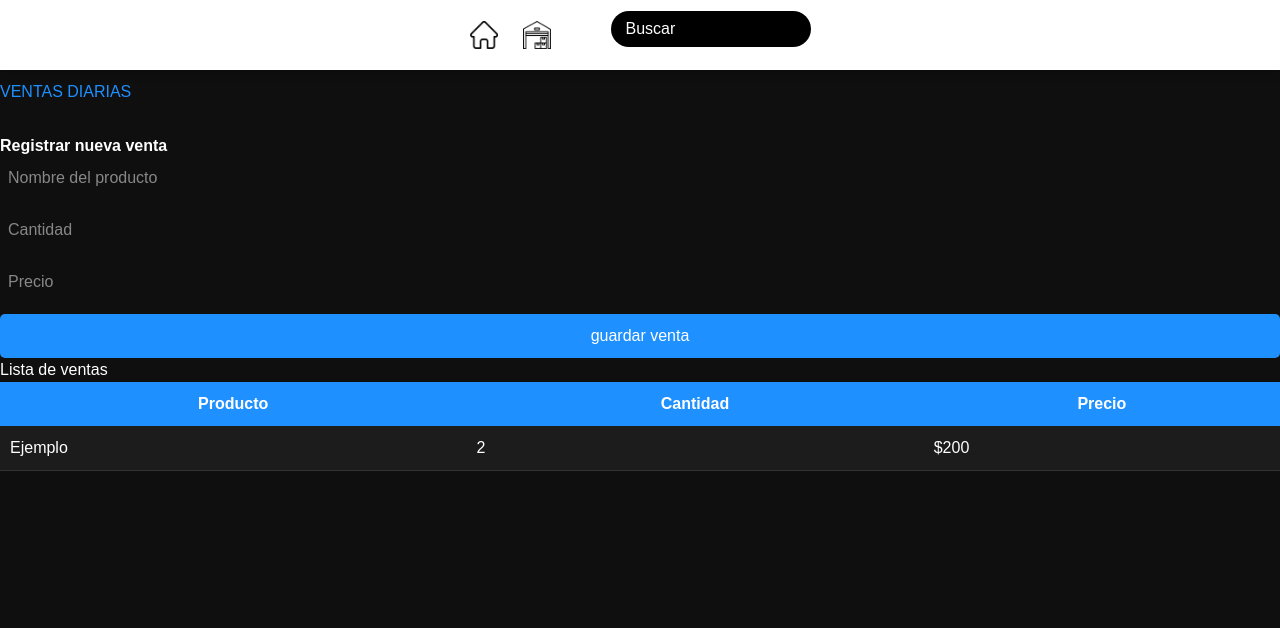
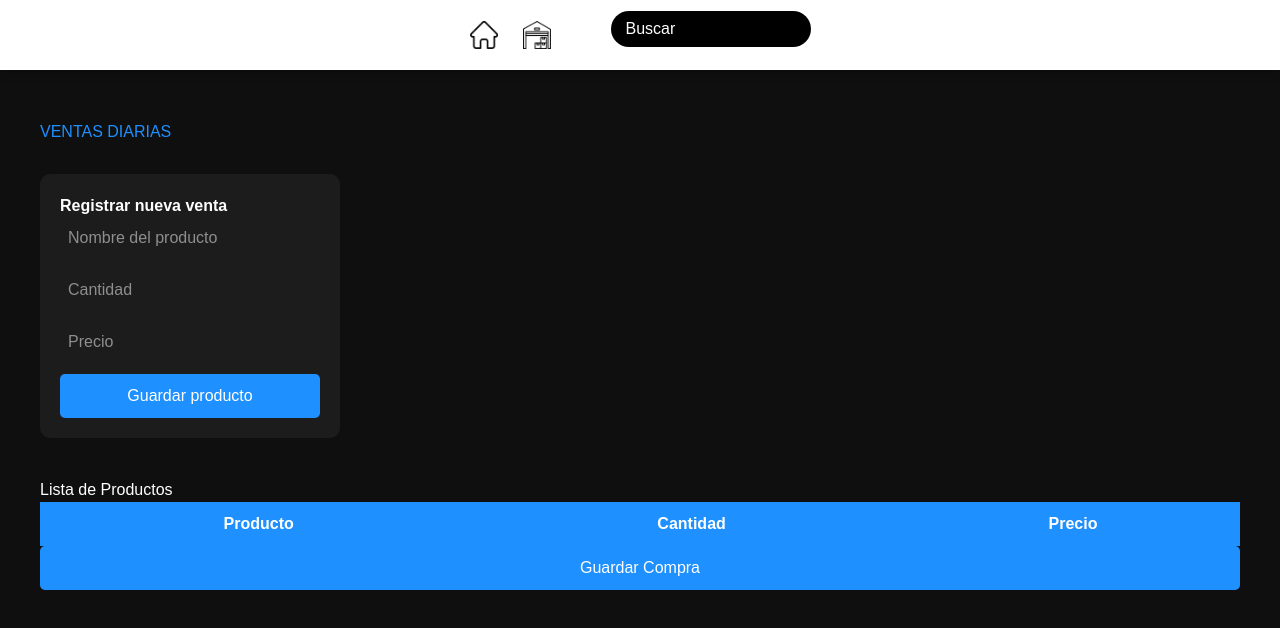
Before and after one commit to Setex10/my-app, a Next.js app: page /compras in a window 1280 px wide. Shown: the top 628 px of the page. Built offline with nearby package versions, Linux system fonts and the light colour scheme.

Commit message:
Se termino y agrego la funcionalidad de la pagina compra, falta nomas agregar la ruta para guardar la compra

```diff
--- a/src/app/compras/page.jsx
+++ b/src/app/compras/page.jsx
@@ -1,28 +1,114 @@
+'use client'
+import { useEffect, useState } from "react";
 import "./ventas.css";
-export default function ventas ( ) {
+
+export default function Ventas() {
+  const [productsSugest, setProductsSugest] = useState([])
+  const [inpNameProduct, setInpNameProduct] = useState({
+    nameProduct: "",
+    idProduct: "",
+    quantity: "",
+    price: ""
+  })
+
+  const [producstVenta, setProductVenta] = useState([])
+
+  const onChangeNameProductHandler = (event) => {
+    setInpNameProduct((prevInpNameProduct) => {
+      return {...prevInpNameProduct, ...{nameProduct: event.target.value}}
+    })
+  }
+
+  const onChangeValueQuantityHandler = (event) => {
+    setInpNameProduct((prevInpNameProduct) => {
+      return {
+        ...prevInpNameProduct,
+        ...{quantity: Number(event.target.value)}
+      }
+    })
+  }
+
+  const onClickSugest = (event) => {
+    const target = event.target
+    const name = target.getAttribute("nameproduct"),
+          id = target.getAttribute("idproduct"),
+          price = target.getAttribute("priceproduct")
+    setInpNameProduct(() => {
+      return {...inpNameProduct, ...{nameProduct: name, idProduct: id, price: price}}
+    })
+    setProductsSugest([])
+  }
+
+  const onClickGuardarProductHandler = () => {
+    setProductVenta((prevProductVenta) => {
+      return [...prevProductVenta, inpNameProduct]
+    })
+  }
+
+  const savePurchaseHandler = async() => {
+
+  }
+
+  useEffect(() => {
+    if(inpNameProduct.nameProduct.trim().length > 0){
+      if(inpNameProduct.idProduct.trim().length >0 ){
+        return
+      }
+      const fetchData = async() => {
+        try {
+          const res = await fetch(`http://localhost:4000/api/inventario?name=${inpNameProduct}`, {
+            credentials: "include"
+          }
+          )
+          const resJson = await res.json()
+          setProductsSugest(resJson.product_list)
+          console.log(resJson.product_list)
+        } catch (error) {
+          console.log(error)
+        }
+      }
+      fetchData()
+    } else {
+      setProductsSugest([])
+    }
+
+  },[inpNameProduct])
   return (
-        <div classname="contenedor">
-            <h1> VENTAS DIARIAS</h1>
+    <div className="contenedor">
+      <h1>VENTAS DIARIAS</h1>
 
-            <div classname= "formulario">
+      <div className="formulario">
         <p>
           <strong>Registrar nueva venta</strong>
         </p>
-                <input type="text" placeholder="Nombre del producto" />
+
+        <div className="input-buscador">
+          <input type="text" placeholder="Nombre del producto" value={inpNameProduct.nameProduct}
+           onChange={onChangeNameProductHandler}/>
+
+          {productsSugest.length == 0 ? "": <div className="sugerencias">
+            {productsSugest.map(({name, _id, price}, index) => {
+              return <div className="item-sugerencia" key={index}
+              nameproduct={name} idproduct={_id}
+              priceproduct={price}
+              onClick={onClickSugest}>{name}</div>
+            })}
+          </div>}
+        </div>
+
+        <input type="number" placeholder="Cantidad"
+        value={inpNameProduct.quantity} onChange={onChangeValueQuantityHandler}/>
         <br />
 
-                <input type="number" placeholder="Cantidad" />
+        <input type="number" placeholder="Precio" disabled value={inpNameProduct.price}/>
         <br />
 
-                <input type="number" placeholder="Precio" />
-                <br />
-                <button> guardar venta </button>
+        <button onClick={onClickGuardarProductHandler}>Guardar producto</button>
+      </div>
 
-    </div>
       <div className="lista">
-        <h2>Lista de ventas</h2>
-
-        <table border="1">
+        <h2>Lista de Productos</h2>
+        <table>
           <thead>
             <tr>
               <th>Producto</th>
@@ -30,17 +116,19 @@ export default function ventas ( ) {
               <th>Precio</th>
             </tr>
           </thead>
-          <tbody>
-            <tr>
-              <td>Ejemplo</td>
-              <td>2</td>
-              <td>$200</td>
+          {producstVenta.length == 0 ? "" : <tbody>
+            {producstVenta.map(({nameProduct, price, quantity}, index) => {
+              return <tr key={index}>
+                <td>{nameProduct}</td>
+                <td>{quantity}</td>
+                <td>{price}</td>
               </tr>
-          </tbody>
+            })
+            }
+            </tbody>}
         </table>
-
       </div>
+      <button onClick={savePurchaseHandler}>Guardar Compra</button>
     </div>
-    )
-
+  );
 }
--- a/src/app/compras/ventas.css
+++ b/src/app/compras/ventas.css
@@ -25,6 +25,11 @@ h1 {
   margin-bottom: 40px;
 }
 
+/* Contenedor del buscador */
+.input-buscador {
+  position: relative;
+}
+
 /* Inputs */
 input {
   width: 100%;
@@ -32,6 +37,31 @@ input {
   margin-bottom: 12px;
   border-radius: 5px;
   border: none;
+}
+
+/* Caja de sugerencias */
+.sugerencias {
+  position: absolute;
+  top: 38px;
+  width: 100%;
+  background-color: #2a2a2a;
+  border-radius: 5px;
+  max-height: 150px;
+  overflow-y: auto;
+  box-shadow: 0px 5px 10px rgba(0, 0, 0, 0.5);
+  z-index: 10;
+}
+
+/* Cada sugerencia */
+.item-sugerencia {
+  padding: 10px;
+  cursor: pointer;
+  border-bottom: 1px solid #333;
+}
+
+/* Hover */
+.item-sugerencia:hover {
+  background-color: #1e90ff;
 }
 
 /* Botón */
@@ -45,7 +75,6 @@ button {
   cursor: pointer;
 }
 
-/* Efecto cuando pasas el mouse */
 button:hover {
   background-color: #0d6efd;
 }
```
Also changed, not shown: 1 other file (tests, documents, lock files or other folders). Lines whose indentation alone changed are shown as unchanged.
